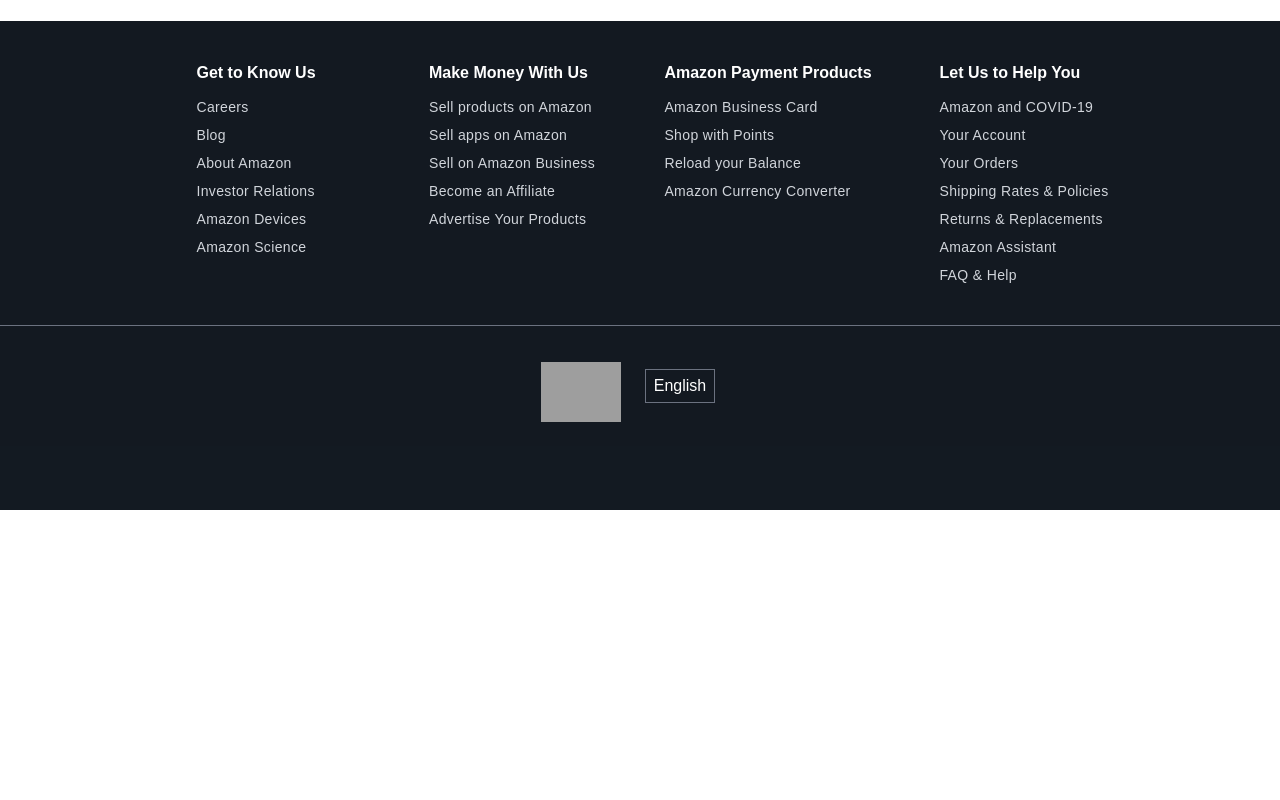
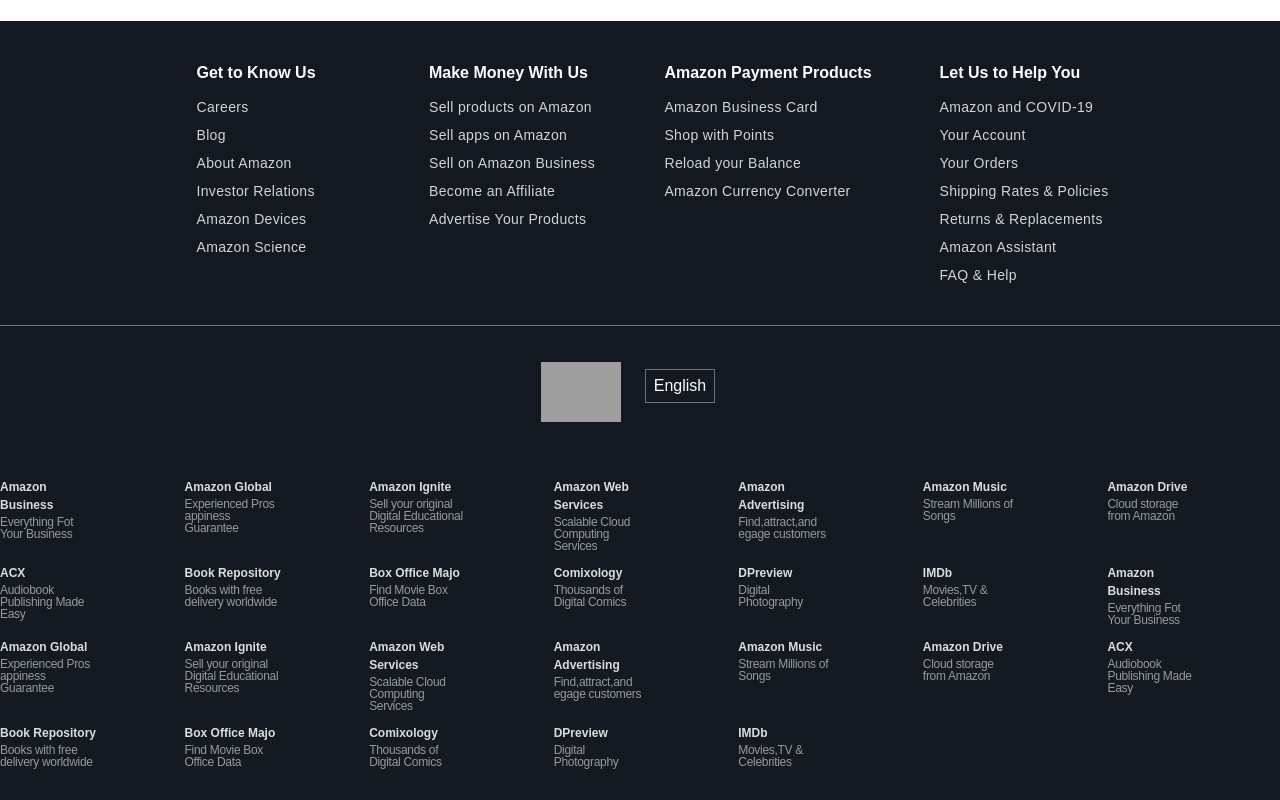
Before and after one commit to Ilonapolit/amazone-clone, a React app: page / in a window 1280 px wide. Shown: the part 1120-1920 px from the top of the page. Before the commit the page ends 1630 px from the top, so only its background shows below. Built offline with nearby package versions, Linux system fonts and the light colour scheme; grey boxes are pictures that could not be loaded; the HTML template or start-up script is replaced by a standard one.

Commit message:
footeredit

```diff
--- a/package.json
+++ b/package.json
@@ -16,6 +16,7 @@
     "@mui/material": "^5.15.3",
     "react": "^18.2.0",
     "react-dom": "^18.2.0",
+    "react-router-dom": "^6.21.2",
     "react-slick": "^0.29.0",
     "slick-carousel": "^1.8.1"
   },
--- a/src/components/Footer/FooterBottom.tsx
+++ b/src/components/Footer/FooterBottom.tsx
@@ -1,15 +1,29 @@
-import React from 'react'
+import React from 'react';
+import { footerBottomItem } from '../../constants';
 
-const FooterBottom = () => {
+interface FooterBottomItem {
+  id: number;
+  title: string;
+  descr: string;
+}
+
+const FooterBottom: React.FC = () => {
   return (
     <div className='w-full bg-footerBottom py-8'>
-     <div className='max-w-5xl mx-auto'>
-        <div>
-            {/* here i should acces map functional which is from 1:31 */}
+      <div max-w-5xl mx-auto>
+        <div className= "w-full grid grid-cols-7 gap-3 place-content-center text-gray-400">
+          {footerBottomItem.map((item: FooterBottomItem) => (
+            <div className='group cursor-pointer' key={item.id}>
+
+              <h3 className='w-24 font-semibold text-[12px] group-hover:underLine
+  text-[#DDD] Leading-3 mb-[2px]'>{item.title}</h3>
+              <p className='w-24 tracking-tight  text-[12px] text-[#999] group-hover: underLine leading-3'>{item.descr}</p>
+            </div>
+          ))}
         </div>
-        </div>
+      </div>
     </div>
-  )
+  );
 }
 
-export default FooterBottom
+export default FooterBottom;
--- a/src/constants/index.ts
+++ b/src/constants/index.ts
@@ -131,3 +131,110 @@
    },
 
  ];
+ export const footerBottomItem= [
+  {id:1008,
+  title:"Amazon Business",
+  descr:"Everything Fot Your Business",
+},
+{id:1009,
+  title:"Amazon Global",
+  descr:"Experienced Pros appiness Guarantee",
+},
+{id:1010,
+  title:"Amazon Ignite",
+  descr:"Sell your original Digital Educational Resources",
+},
+{id:1011,
+  title:"Amazon Web Services",
+  descr:"Scalable Cloud Computing Services",
+},
+{id:1012,
+  title:"Amazon Advertising",
+  descr:"Find,attract,and egage customers",
+},
+{id:1013,
+  title:"Amazon Music",
+  descr:"Stream Millions of Songs",
+},
+{id:1014,
+  title:"Amazon Drive",
+  descr:"Cloud storage from Amazon",
+},
+{id:1015,
+  title:"ACX",
+  descr:"Audiobook Publishing Made Easy",
+},
+{id:1016,
+  title:"Book Repository",
+  descr:"Books with free delivery worldwide",
+},
+{id:1017,
+  title:"Box Office Majo",
+  descr:"Find Movie Box Office Data",
+},
+{id:1018,
+  title:"Comixology",
+  descr:"Thousands of Digital Comics",
+},
+{id:1019,
+  title:"DPreview",
+  descr:"Digital Photography",
+},
+{id:1020,
+  title:"IMDb",
+  descr:"Movies,TV & Celebrities",
+},
+{id:1008,
+  title:"Amazon Business",
+  descr:"Everything Fot Your Business",
+},
+{id:1009,
+  title:"Amazon Global",
+  descr:"Experienced Pros appiness Guarantee",
+},
+{id:1010,
+  title:"Amazon Ignite",
+  descr:"Sell your original Digital Educational Resources",
+},
+{id:1011,
+  title:"Amazon Web Services",
+  descr:"Scalable Cloud Computing Services",
+},
+{id:1012,
+  title:"Amazon Advertising",
+  descr:"Find,attract,and egage customers",
+},
+{id:1013,
+  title:"Amazon Music",
+  descr:"Stream Millions of Songs",
+},
+{id:1014,
+  title:"Amazon Drive",
+  descr:"Cloud storage from Amazon",
+},
+{id:1015,
+  title:"ACX",
+  descr:"Audiobook Publishing Made Easy",
+},
+{id:1016,
+  title:"Book Repository",
+  descr:"Books with free delivery worldwide",
+},
+{id:1017,
+  title:"Box Office Majo",
+  descr:"Find Movie Box Office Data",
+},
+{id:1018,
+  title:"Comixology",
+  descr:"Thousands of Digital Comics",
+},
+{id:1019,
+  title:"DPreview",
+  descr:"Digital Photography",
+},
+{id:1020,
+  title:"IMDb",
+  descr:"Movies,TV & Celebrities",
+},
+
+ ]
```
Also changed, not shown: src/index.css (+7 -0 lines), 1 other file (tests, documents, lock files or other folders).
